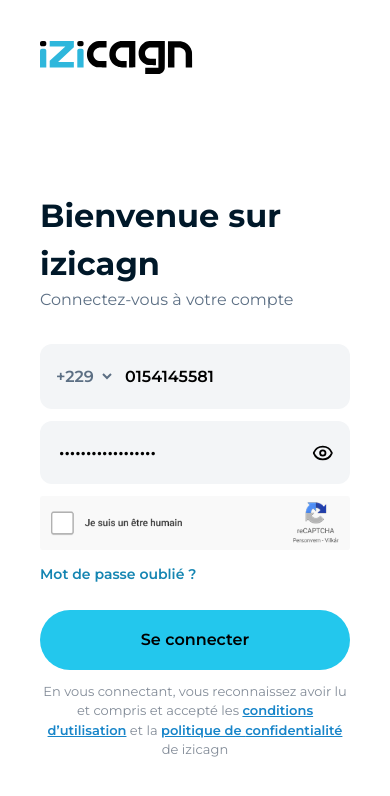
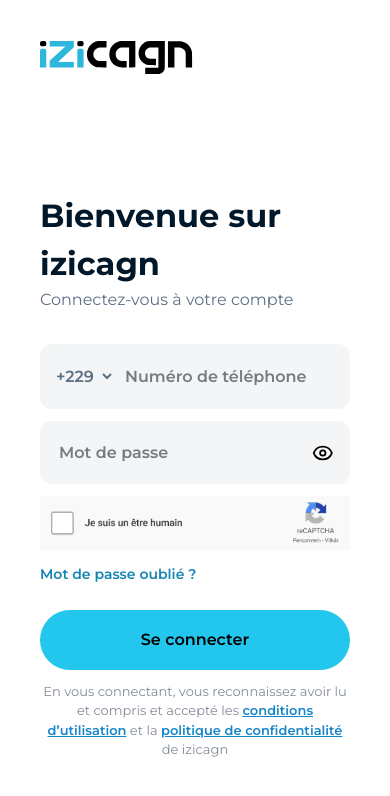
Before and after one commit to NorlanCoder/izicagn-v2, a React (Vite) app: page /login in a window 390 px wide. Shown: the top 796 px of the page. Built offline with nearby package versions, Linux system fonts and the light colour scheme.

Commit message:
feat: réinitialiser les valeurs par défaut des champs téléphone et mot de passe dans le composant Login

```diff
--- a/src/pages/auth/Login.tsx
+++ b/src/pages/auth/Login.tsx
@@ -20,8 +20,8 @@
     const [pageLoading, setPageLoading] = useState(true);
     const [showPassword, setShowPassword] = useState(false);
     const [countryCode, setCountryCode] = useState("229");
-    const [phone, setPhone] = useState("0154145581");
-    const [password, setPassword] = useState("Pa$$w0rd!Pa$$w0rd!");
+    const [phone, setPhone] = useState("");
+    const [password, setPassword] = useState("");
     const [error, setError] = useState("");
 
     const navigate = useNavigate();
```
